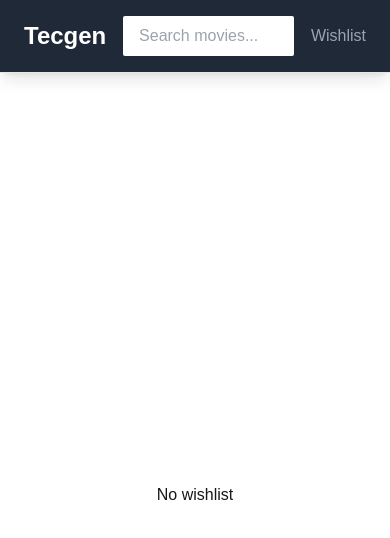
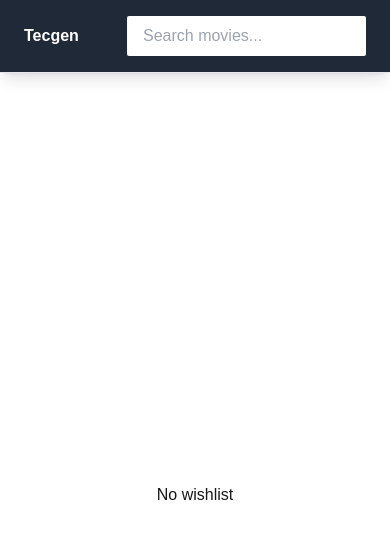
Before and after one commit to rahat9016/movie-web-app, a Next.js app: page /wishlist in a window 390 px wide. Shown: the top 538 px of the page. Built offline with nearby package versions, Linux system fonts and the light colour scheme.

Commit message:
update reponsive design in header

```diff
--- a/app/components/Header.tsx
+++ b/app/components/Header.tsx
@@ -4,13 +4,12 @@ import Search from "./Search";
 export default function Header() {
     return (
       <header className="bg-gray-800 text-white shadow-lg border-b sticky top-0 z-50">
-        <div className="px-6 py-4 flex justify-between items-center">
-          {/* Logo */}
-          <div className="text-2xl font-bold">
+        <div className="px-6 py-4 flex gap-1 justify-between items-center">
+          <div className="text-base lg:text-2xl font-bold">
             <Link href="/">Tecgen</Link>
           </div>
           <Search/>
-          <Link href="/wishlist" className=" text-gray-400 hover:text-gray-300 focus:outline-none">
+          <Link href="/wishlist" className=" hidden md:block text-gray-400 hover:text-gray-300 focus:outline-none">
             Wishlist
           </Link>
         </div>
--- a/app/components/Search.tsx
+++ b/app/components/Search.tsx
@@ -60,7 +60,7 @@ export default function Search() {
         };
     }, []);
     return (
-        <div className="relative w-1/2" ref={dropdownRef}>
+        <div className="relative  md:w-1/2" ref={dropdownRef}>
             <div className="h-10 bg-white px-4 rounded-sm">
                 <input
                     value={query}
```
Also changed, not shown: app/layout.tsx (+4 -4 lines).
